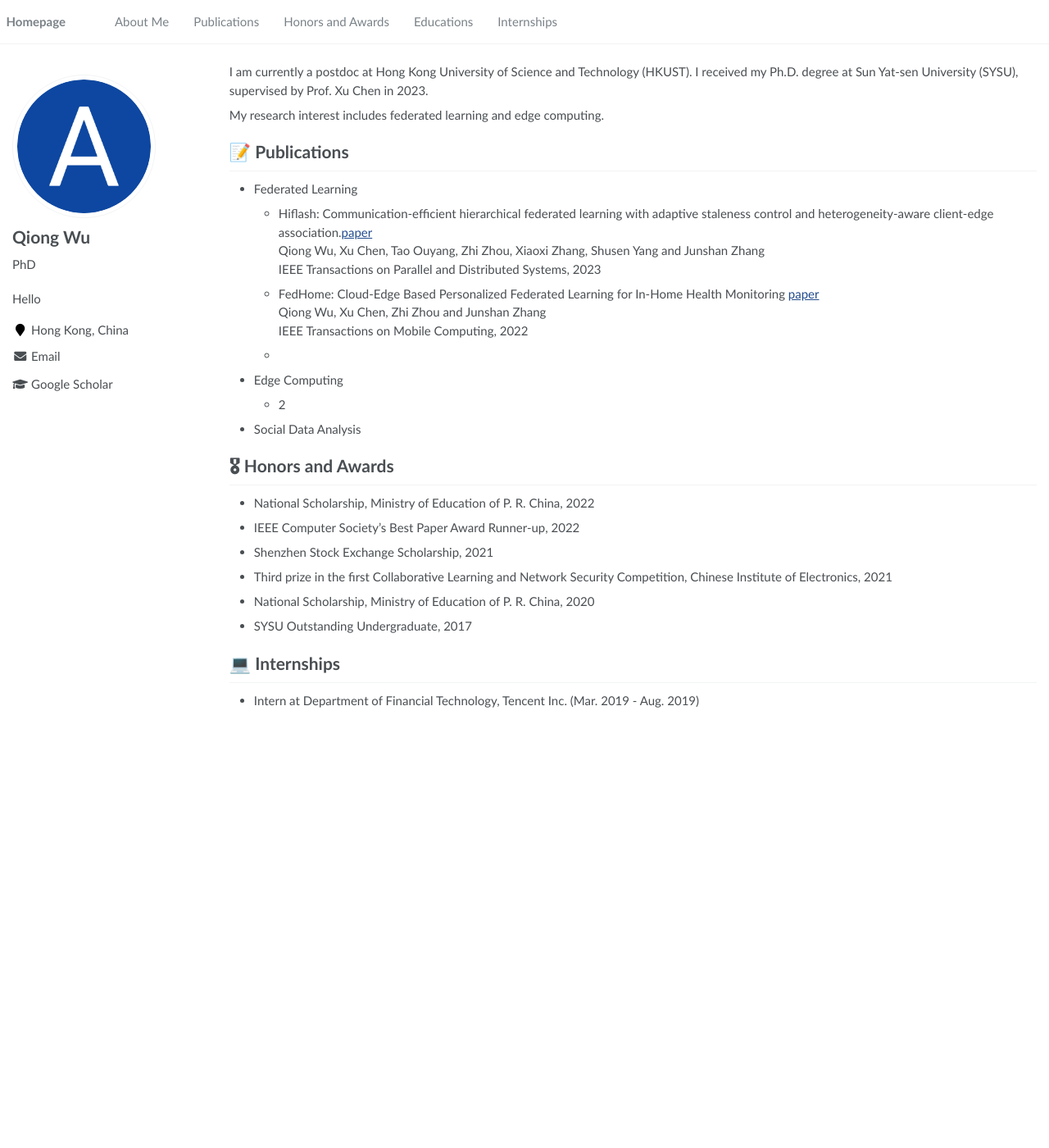
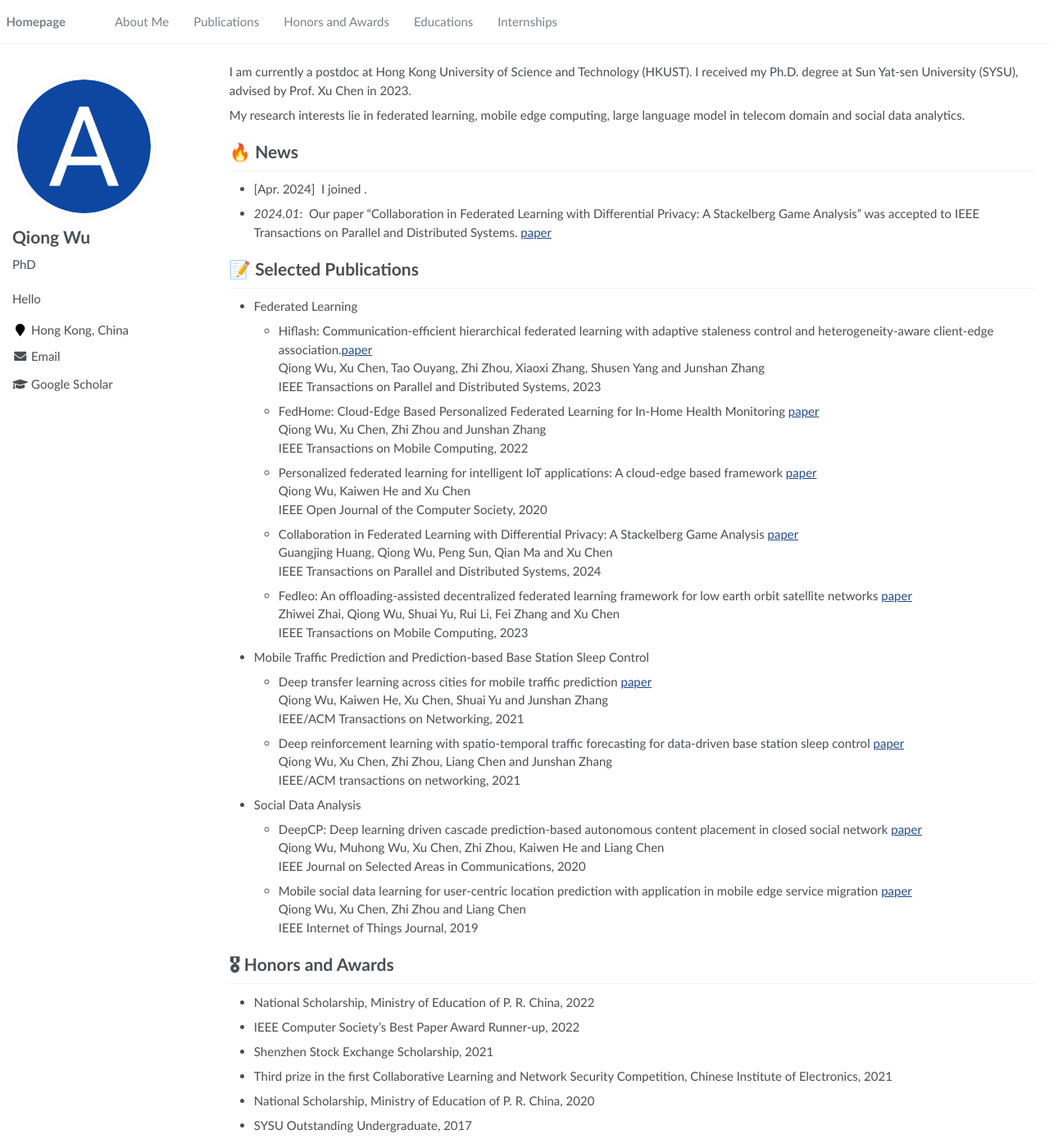
Before and after one commit to Joaniewu/joaniewu.github.io, a Jekyll site: the page built from _pages/about.md, in a window 1280 px wide and 1400 px high. Shown: the whole window at 82% size. Built offline with Jekyll 4.4.1, drawn with Linux system fonts in a browser that asks for light colours; some of the changed text lies outside the part shown.

Commit message:
Update about.md

```diff
--- a/_pages/about.md
+++ b/_pages/about.md
@@ -17,18 +17,19 @@ redirect_from:
 
 <span class='anchor' id='about-me'></span>
 
-I am currently a postdoc at Hong Kong University of Science and Technology (HKUST). I received my Ph.D. degree at Sun Yat-sen University (SYSU), supervised by Prof. Xu Chen in 2023.
+I am currently a postdoc at Hong Kong University of Science and Technology (HKUST). I received my Ph.D. degree at Sun Yat-sen University (SYSU), advised by Prof. Xu Chen in 2023.
 
-My research interest includes federated learning and edge computing.
+My research interests lie in federated learning, mobile edge computing, large language model in telecom domain and social data analytics.
 
 
-<!--
+
+
 # 🔥 News
-- *2022.02*: &nbsp;🎉🎉 Lorem ipsum dolor sit amet, consectetur adipiscing elit. Vivamus ornare aliquet ipsum, ac tempus justo dapibus sit amet.
-- *2022.02*: &nbsp;🎉🎉 Lorem ipsum dolor sit amet, consectetur adipiscing elit. Vivamus ornare aliquet ipsum, ac tempus justo dapibus sit amet.
--->
+- [Apr. 2024] &nbsp;I joined .
+- *2024.01*: &nbsp;Our paper "Collaboration in Federated Learning with Differential Privacy: A Stackelberg Game Analysis" was accepted to IEEE Transactions on Parallel and Distributed Systems. [paper](https://ieeexplore.ieee.org/abstract/document/10400897)
 
-# 📝 Publications
+
+# 📝 Selected Publications
 <!--
 <div class='paper-box'><div class='paper-box-image'><div><div class="badge">CVPR 2016</div><img src='images/500x300.png' alt="sym" width="100%"></div></div>
 <div class='paper-box-text' markdown="1">
@@ -49,11 +50,31 @@ My research interest includes federated learning and edge computing.
   - FedHome: Cloud-Edge Based Personalized Federated Learning for In-Home Health Monitoring [paper](https://ieeexplore.ieee.org/abstract/document/9296274)<br>
   Qiong Wu, Xu Chen, Zhi Zhou and Junshan Zhang<br>
   IEEE Transactions on Mobile Computing, 2022<br>
-  -
-- Edge Computing
-  - 2
+  - Personalized federated learning for intelligent IoT applications: A cloud-edge based framework [paper](https://ieeexplore.ieee.org/abstract/document/9090366)<br>
+  Qiong Wu, Kaiwen He and Xu Chen<br>
+  IEEE Open Journal of the Computer Society, 2020<br>
+  - Collaboration in Federated Learning with Differential Privacy: A Stackelberg Game Analysis [paper](https://ieeexplore.ieee.org/abstract/document/10400897)<br>
+  Guangjing Huang, Qiong Wu, Peng Sun, Qian Ma and Xu Chen<br>
+  IEEE Transactions on Parallel and Distributed Systems, 2024<br>
+  - Fedleo: An offloading-assisted decentralized federated learning framework for low earth orbit satellite networks [paper](https://ieeexplore.ieee.org/abstract/document/10216376)<br>
+  Zhiwei Zhai, Qiong Wu, Shuai Yu, Rui Li, Fei Zhang and Xu Chen<br>
+  IEEE Transactions on Mobile Computing, 2023<br>
+
+- Mobile Traffic Prediction and Prediction-based Base Station Sleep Control
+  - Deep transfer learning across cities for mobile traffic prediction [paper](https://ieeexplore.ieee.org/abstract/document/9662277)<br>
+  Qiong Wu, Kaiwen He, Xu Chen, Shuai Yu and Junshan Zhang<br>
+  IEEE/ACM Transactions on Networking, 2021<br>
+  - Deep reinforcement learning with spatio-temporal traffic forecasting for data-driven base station sleep control [paper](https://ieeexplore.ieee.org/abstract/document/9340607)<br>
+  Qiong Wu, Xu Chen, Zhi Zhou, Liang Chen and Junshan Zhang<br>
+  IEEE/ACM transactions on networking, 2021<br>
 
 - Social Data Analysis
+  - DeepCP: Deep learning driven cascade prediction-based autonomous content placement in closed social network [paper](https://ieeexplore.ieee.org/abstract/document/9107092)<br>
+  Qiong Wu, Muhong Wu, Xu Chen, Zhi Zhou, Kaiwen He and Liang Chen<br>
+  IEEE Journal on Selected Areas in Communications, 2020<br>
+  - Mobile social data learning for user-centric location prediction with application in mobile edge service migration [paper](https://ieeexplore.ieee.org/abstract/document/8660411)<br>
+  Qiong Wu, Xu Chen, Zhi Zhou and Liang Chen<br>
+  IEEE Internet of Things Journal, 2019<br>
 
 
 
@@ -68,11 +89,12 @@ My research interest includes federated learning and edge computing.
 <!--
   - *2021.09* Lorem ipsum dolor sit amet, consectetur adipiscing elit. Vivamus ornare aliquet ipsum, ac tempus justo dapibus sit amet.
 -->
-<!--
+
 # 📖 Educations
-- *2019.06 - 2022.04 (now)*, Lorem ipsum dolor sit amet, consectetur adipiscing elit. Vivamus ornare aliquet ipsum, ac tempus justo dapibus sit amet.
-- *2015.09 - 2019.06*, Lorem ipsum dolor sit amet, consectetur adipiscing elit. Vivamus ornare aliquet ipsum, ac tempus justo dapibus sit amet.
--->
+- *2019.09 - 2023.06*, PhD, Computer Science and Technology, Sun Yat-sen University, China.
+- *2017.09 - 2019.06*, M.Eng., Software Engineering, Sun Yat-sen University, China.
+- *2013.08 - 2017.06*, B.Eng., Software Engineering, Sun Yat-sen University, China.
+
 <!--
 # 💬 Invited Talks
 - *2021.06*, Lorem ipsum dolor sit amet, consectetur adipiscing elit. Vivamus ornare aliquet ipsum, ac tempus justo dapibus sit amet.
```
